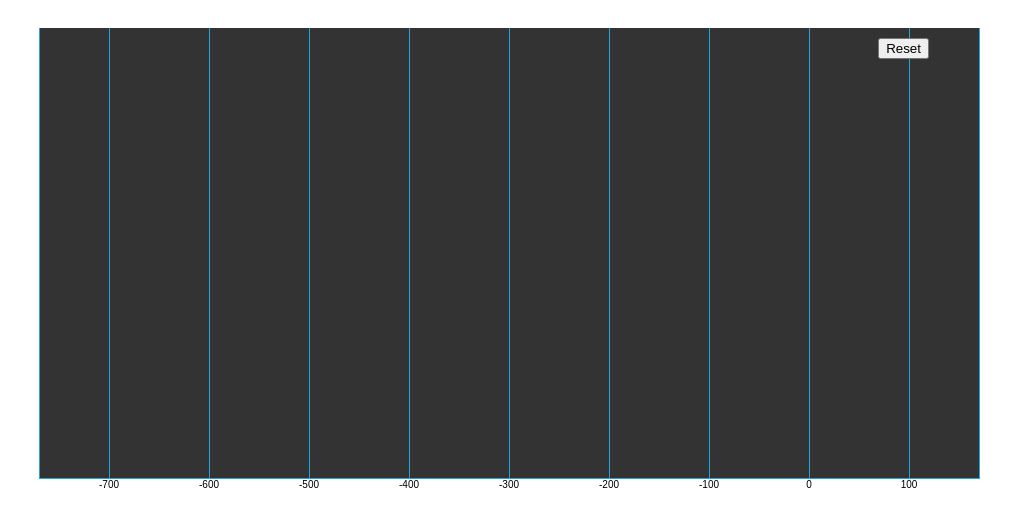
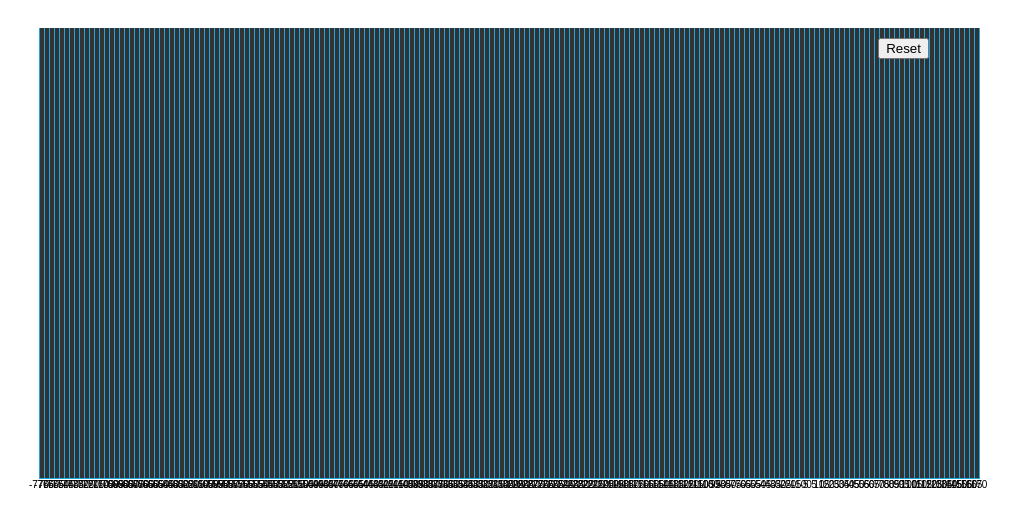
Before and after one commit to iominh/timeline, a plain HTML site: page index.html in a window 1280 px wide. Shown: the whole page, without its empty margins (9-1027 px from the left). Drawn offline with nearby package versions, Linux system fonts and the light colour scheme.

Commit message:
reproduce strange pulsing effect

```diff
--- a/index.html
+++ b/index.html
@@ -49,6 +49,7 @@ var y = d3.scale.linear()
 var xAxis = d3.svg.axis()
     .scale(x)
     .orient("bottom")
+    .ticks(150)
     .tickSize(-height);
 
 var yAxis = d3.svg.axis()
@@ -91,10 +92,7 @@ function render() {
   var newX = x.domain();
   newX = x.domain([newX[0]-1, newX[1]-1]);
   zoom.x(newX);
-
-  // zoom.x(x.domain(ix(t))).y(y.domain(iy(t)));
   zoomed();
-
 }
 
 d3.timer(render);
```
